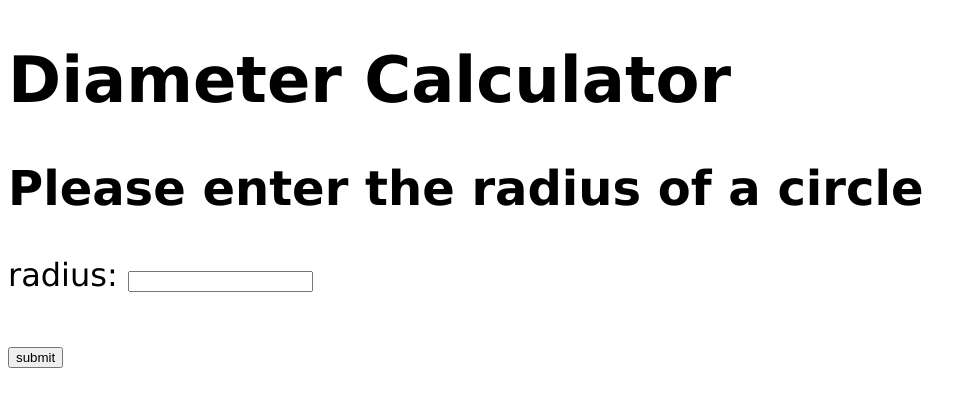
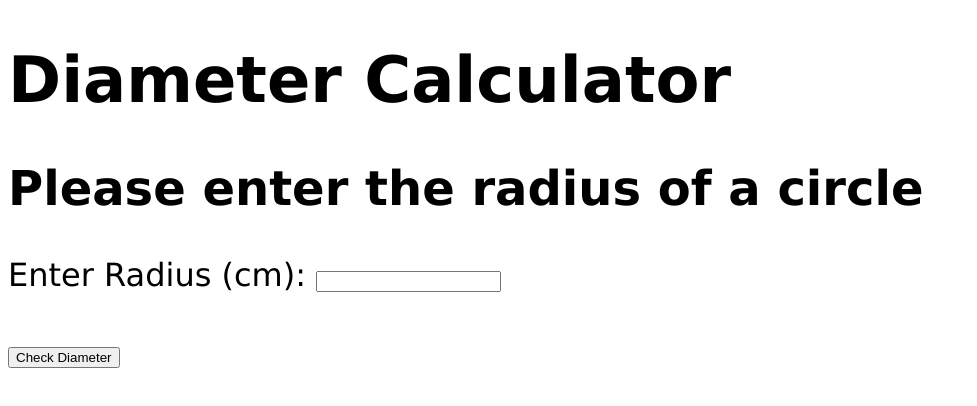
Before and after one commit to 8bitmorpheus/BC-JAVASCRIPT, a plain HTML site: page index.html in a window 1280 px wide. Shown: the whole page, without its empty margins (0-977 px from the left). Drawn offline with Linux system fonts and the light colour scheme.

Commit message:
Button Text Changed to "Check Diameter" and radius label updated to show cm

```diff
--- a/index.html
+++ b/index.html
@@ -3,6 +3,7 @@
 
 <head>
 
+<meta charset="UTF-8">
 <meta name="viewport" content="width-device-width, initial-scale=1.0">
 <title>My Website</title>
 <link rel="stylesheet" href="./style.css">
@@ -13,9 +14,9 @@
 
 <h1 id="myH1">Diameter Calculator</h1>
 <h2 id="myH1">Please enter the radius of a circle</h2>
-<label  for="myText">radius:</label>
+<label  for="myText">Enter Radius (cm):</label>
 <input type="text" id="myText" name="myText"><br><br>
-<button id="mySubmit">submit</button>
+<button id="mySubmit">Check Diameter</button>
 <h3 id="myH3"></h3>
 
 
```
